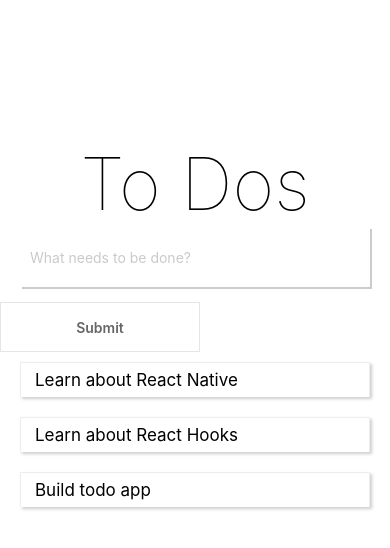
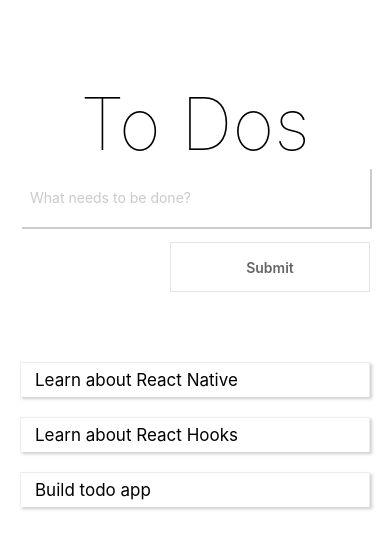
Before and after one commit to CipherLeo/TodoApp, a React Native app: screen / in a window 390 px wide. Shown: the top 548 px of the page. Built offline with nearby package versions, Linux system fonts and the light colour scheme.

Commit message:
Apply UI fixes
- Add text validation to todo input field.
- Fix submit todo button placement.
- Move `Heading` and input components outside `ScrollView`.

```diff
--- a/App.js
+++ b/App.js
@@ -20,15 +20,22 @@
     setInputValue(message);
   }
   const submitTodoHandler = () => {
+    if (inputValue.match(/^\s*$/)) {
+      alert("Empty note.");
+      return;
+    }
     setTodos([{text: inputValue}, ...todos]);
   }
 
   return (
     <View style={styles.container}>
-      <ScrollView style={styles.content} keyboardShouldPersistTaps='always'>
-        <Heading />
-        <Input onInputValue={ inputValueHandler } />
-        <SubmitTodoButton submitTodo={ submitTodoHandler } />
+      <Heading />
+      <Input onInputValue={ inputValueHandler } />
+      <SubmitTodoButton submitTodo={ submitTodoHandler } />
+
+      <ScrollView
+        style={styles.content}
+        keyboardShouldPersistTaps='always'>
         <TodoList todos={ todos }/>
       </ScrollView>
       <StatusBar style="auto" />
@@ -39,9 +46,9 @@
 const styles = StyleSheet.create({
   container: {
     flex: 1,
+    justifyContent: 'space-between',
     backgroundColor: '#fff',
     // alignItems: 'center',
-    justifyContent: 'center',
   },
   content: {
     flex: 1,
--- a/components/SubmitTodoButton.js
+++ b/components/SubmitTodoButton.js
@@ -2,7 +2,7 @@
 
 const SubmitTodoButton = props => {
   return (
-    <View>
+    <View style={styles.buttonContainer}>
       <TouchableHighlight
         underlayColor='#efefef'
         style={ styles.button }
--- a/components/Todo.js
+++ b/components/Todo.js
@@ -27,7 +27,8 @@
     shadowColor: '#000000',
     shadowOffset: { width: 2, height: 2 },
     flexDirection: 'row',
-    alignItems: 'center'
+    alignItems: 'center',
+    padding: 10,
   },
   todoText: {
     fontSize: 17
```
